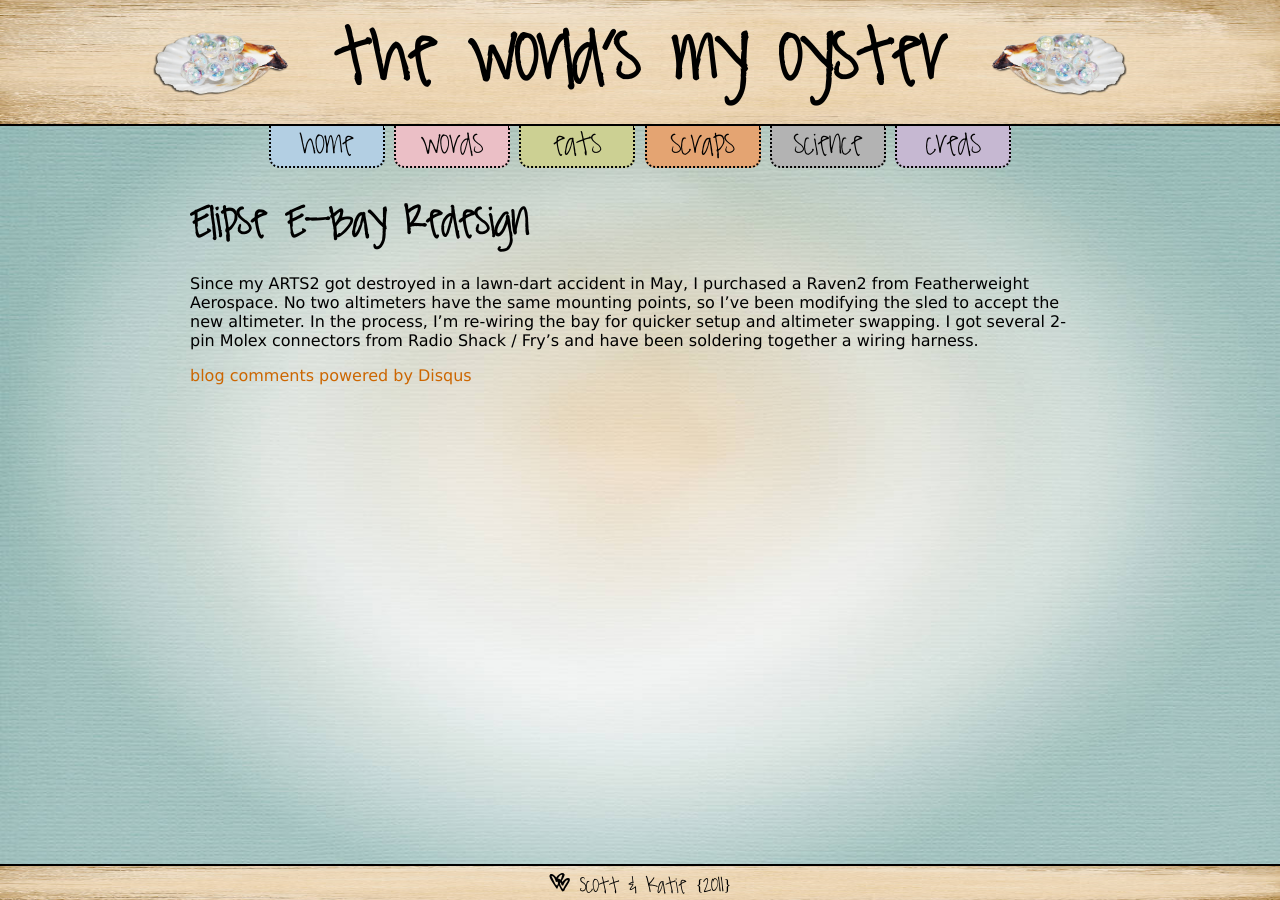
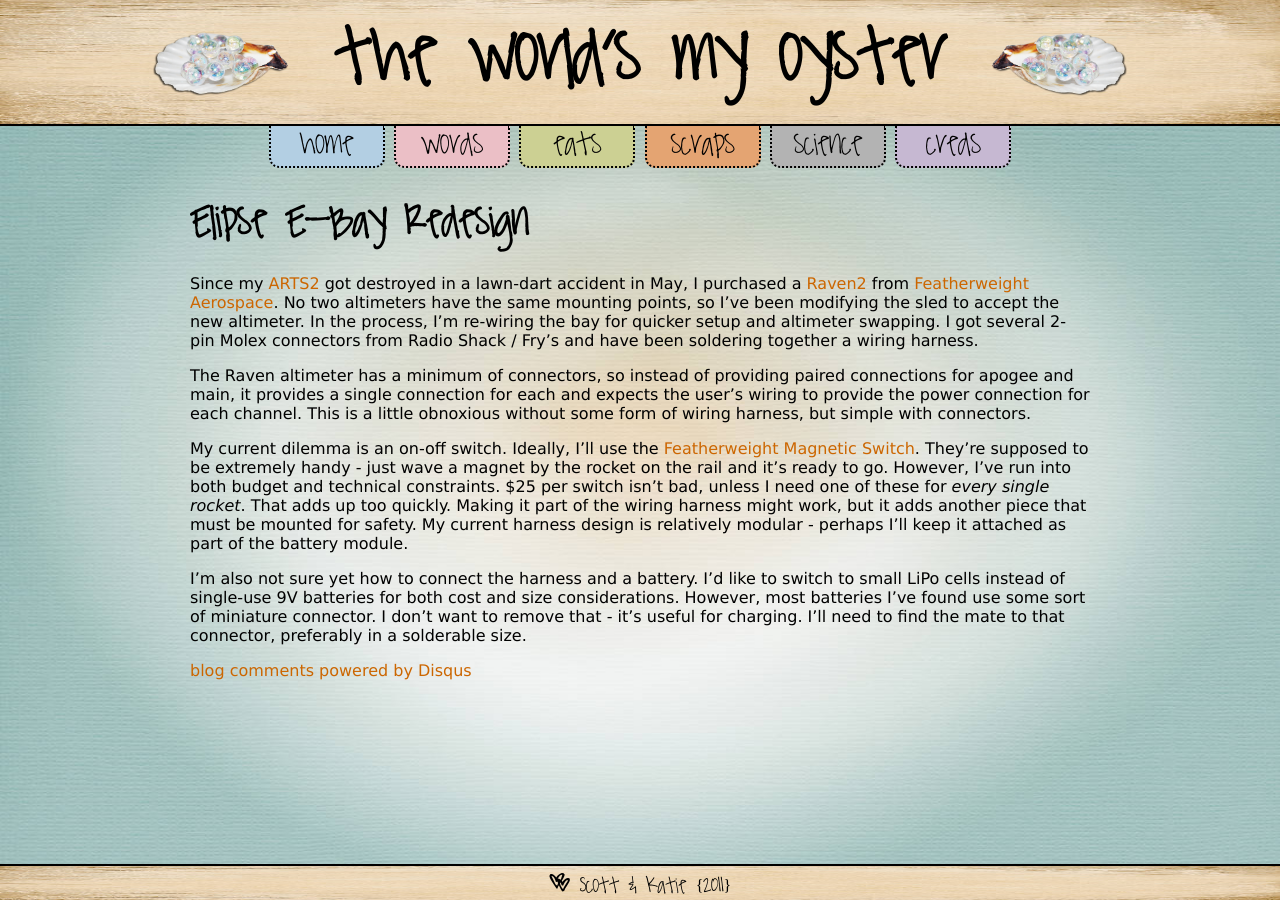
Before and after one commit to kpetersen/kpetersen.github.io, a Jekyll site: the page built from science/_posts/2011-10-24-elipse-ebay-redesign.markdown, in a window 1280 px wide. Built offline with Jekyll 4.4.1, drawn with Linux system fonts in a browser that asks for light colours; comment, search, counter and statistics services are not loaded.

Commit message:
More work on Elipse Ebay post

```diff
--- a/science/_posts/2011-10-24-elipse-ebay-redesign.markdown
+++ b/science/_posts/2011-10-24-elipse-ebay-redesign.markdown
@@ -5,8 +5,34 @@ layout: post
 
 # Elipse E-Bay Redesign
 
-Since my ARTS2 got destroyed in a lawn-dart accident in May, I purchased a Raven2 from Featherweight
-Aerospace. No two altimeters have the same mounting points, so I've been modifying the sled to accept
-the new altimeter. In the process, I'm re-wiring the bay for quicker setup and altimeter swapping. I
-got several 2-pin Molex connectors from Radio Shack / Fry's and have been soldering together a wiring
-harness.
+Since my [ARTS2](http://www.ozarkaerospace.com/) got destroyed in a lawn-dart
+accident in May, I purchased a
+[Raven2](http://www.featherweightaltimeters.com/The_Raven.php) from
+[Featherweight Aerospace](http://www.featherweightaltimeters.com/). No two
+altimeters have the same mounting points, so I've been modifying the sled to
+accept the new altimeter. In the process, I'm re-wiring the bay for quicker
+setup and altimeter swapping. I got several 2-pin Molex connectors from Radio
+Shack / Fry's and have been soldering together a wiring harness.
+
+The Raven altimeter has a minimum of connectors, so instead of providing
+paired connections for apogee and main, it provides a single connection for
+each and expects the user's wiring to provide the power connection for each
+channel. This is a little obnoxious without some form of wiring harness, but
+simple with connectors.
+
+My current dilemma is an on-off switch. Ideally, I'll use the [Featherweight
+Magnetic
+Switch](http://shop.featherweightaltimeters.com/product.sc?productId=33&categoryId=2).
+They're supposed to be extremely handy - just wave a magnet by the rocket on
+the rail and it's ready to go. However, I've run into both budget and
+technical constraints. $25 per switch isn't bad, unless I need one of these
+for *every single rocket*. That adds up too quickly. Making it part of the
+wiring harness might work, but it adds another piece that must be mounted for
+safety. My current harness design is relatively modular - perhaps I'll keep it
+attached as part of the battery module.
+
+I'm also not sure yet how to connect the harness and a battery. I'd like to
+switch to small LiPo cells instead of single-use 9V batteries for both cost
+and size considerations. However, most batteries I've found use some sort of
+miniature connector. I don't want to remove that - it's useful for charging.
+I'll need to find the mate to that connector, preferably in a solderable size.
```
